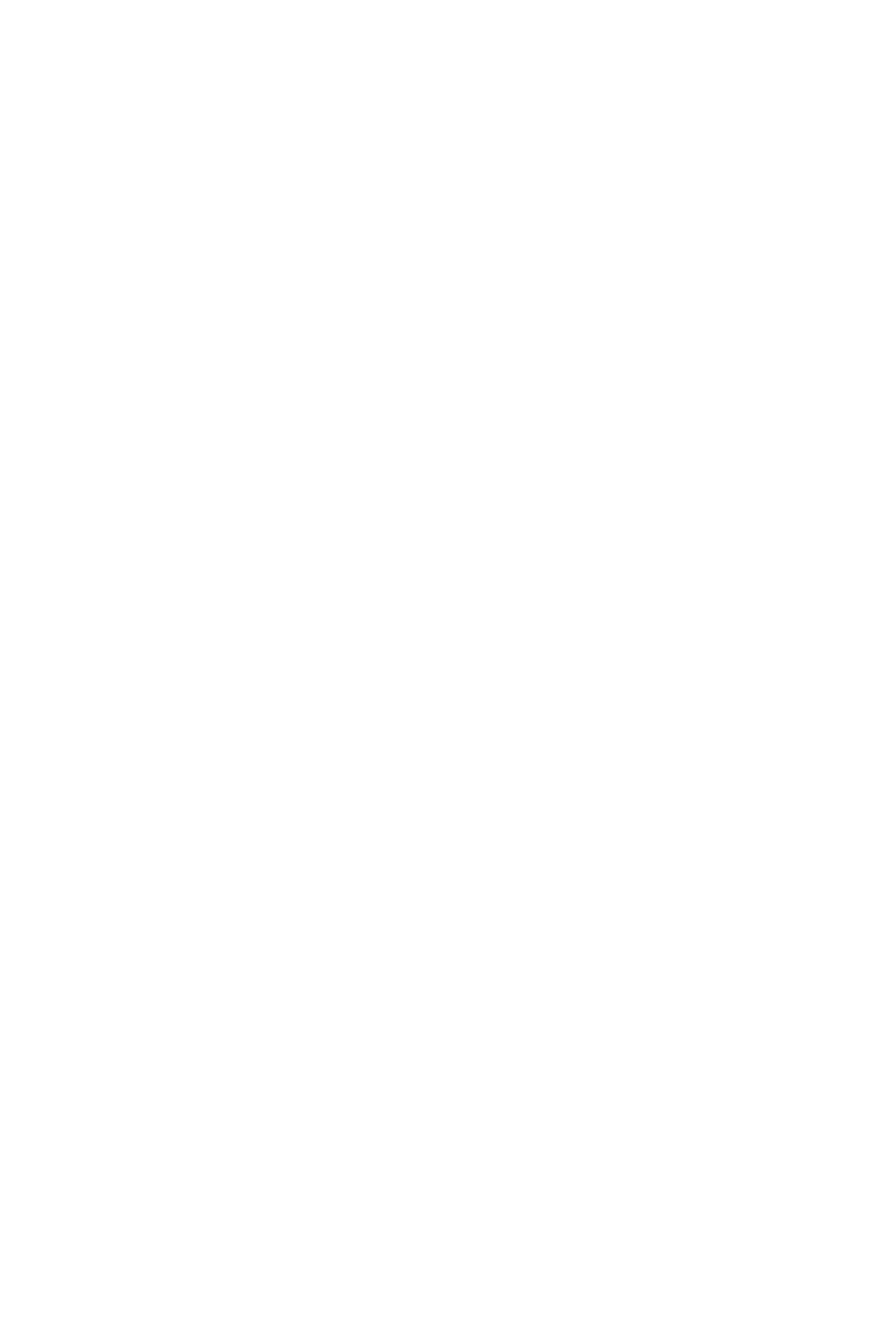
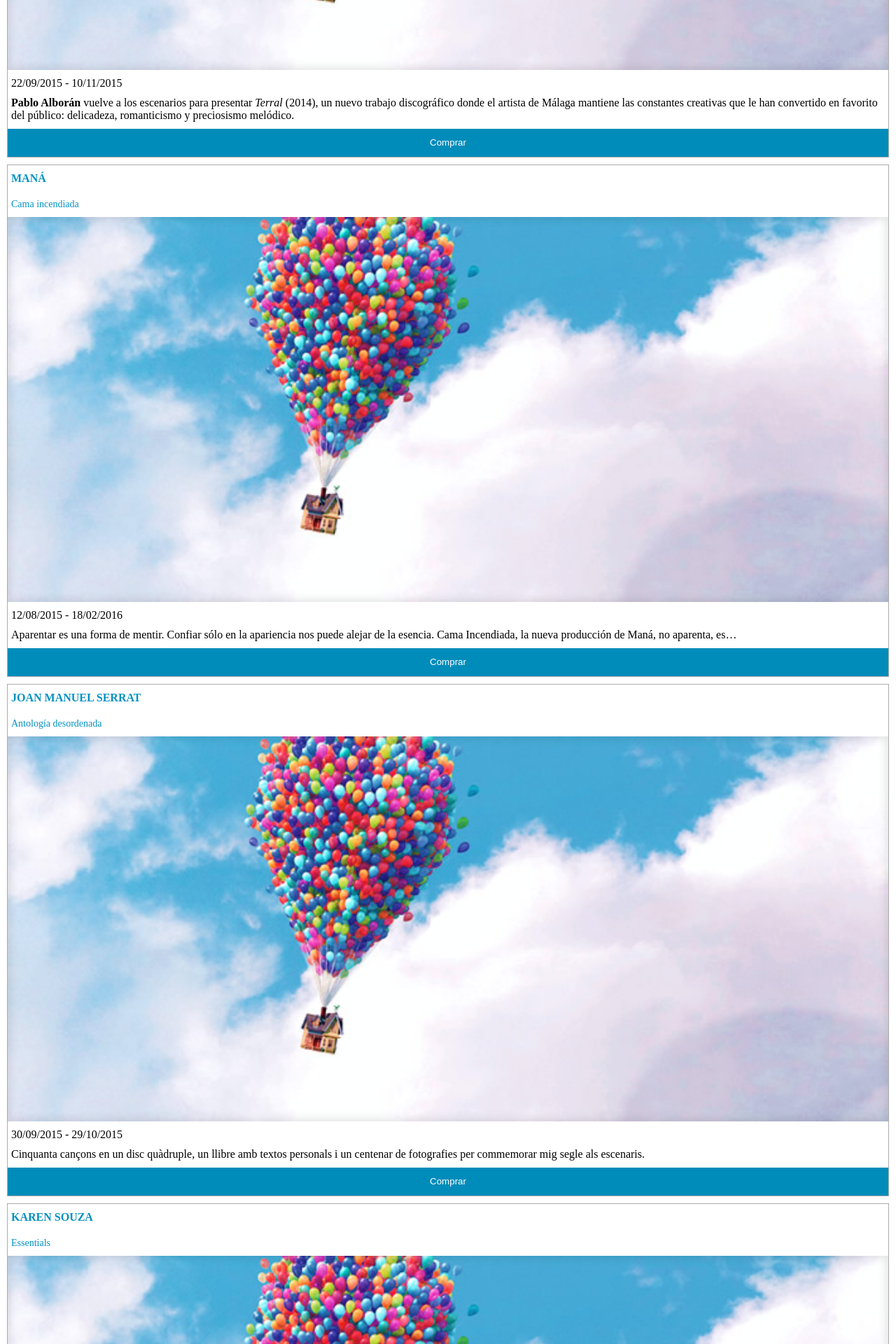
Before and after one commit to VictorDeBlas/TicketApp, an Angular app: page / in a window 1280 px wide. Shown: the part 600-2520 px from the top of the page at 70% size. Before the commit the page ends 800 px from the top, so only its background shows below. Built offline with nearby package versions, Linux system fonts and the light colour scheme; no server answers.

Commit message:
added json modified and images, rendering description as html

```diff
--- a/angular.json
+++ b/angular.json
@@ -25,7 +25,12 @@
             "aot": false,
             "assets": [
               "src/favicon.ico",
-              "src/assets"
+              "src/assets",
+              {
+                "glob": "**/*",
+                "input": "./img",
+                "output": "./assets/img"
+              }
             ],
             "styles": [
               "src/styles.scss"
--- a/src/app/event/event.component.html
+++ b/src/app/event/event.component.html
@@ -4,7 +4,7 @@
         <span class="app-detail-subtitle">{{event.subtitle}}</span>
         <img [src]="event.image">
         <span>{{event.startDateTime | date: 'dd/MM/yyyy'}} - {{event.endDateTime | date: 'dd/MM/yyyy'}}</span>
-        <span class="app-detail-description">{{event.description}}</span>
+        <div class="app-detail-description" [innerHtml]="event.description"></div>
     </div>
     <button (click)="openSessionDetail()">Comprar</button>
 </div>
--- a/src/app/event/event.component.scss
+++ b/src/app/event/event.component.scss
@@ -17,6 +17,7 @@
             color: #0091c2;
             font-size: 14px;
         }
+        div,
         span {
             padding: 5px;
         }
--- /dev/null
+++ b/src/assets/events.json
@@ -0,0 +1,42 @@
+[
+    {
+        "id": "184",
+        "title": "PABLO ALBORÁN",
+        "subtitle": "Terral (2014)",
+        "image": "/assets/img/sample-image.jpg",
+        "place": "Palau Sant Jordi, Barcelona",
+        "startDate": "1442959200000",
+        "endDate": "1447196400000",
+        "description": "<b>Pablo Alborán</b> vuelve a los escenarios para presentar <i>Terral</i> (2014), un nuevo trabajo discográfico donde el artista de Málaga mantiene las constantes creativas que le han convertido en favorito del público: delicadeza, romanticismo y preciosismo melódico."
+    },
+    {
+        "id": "219",
+        "title": "MANÁ",
+        "subtitle": "Cama incendiada",
+        "image": "/assets/img/sample-image.jpg",
+        "place": "Fòrum, Barcelona",
+        "startDate": "1439416800000",
+        "endDate": "1455836400000",
+        "description": "Aparentar es una forma de mentir. Confiar sólo en la apariencia nos puede alejar de la esencia. Cama Incendiada, la nueva producción de Maná, no aparenta, es… "
+    },
+    {
+        "id": "68",
+        "title": "JOAN MANUEL SERRAT",
+        "subtitle": "Antología desordenada",
+        "image": "/assets/img/sample-image.jpg",
+        "place": "Camp de Mart, Tarragona",
+        "startDate": "1443650400000",
+        "endDate": "1446159600000",
+        "description": "Cinquanta cançons en un disc quàdruple, un llibre amb textos personals i un centenar de fotografies per commemorar mig segle als escenaris."
+    },
+    {
+        "id": "175",
+        "title": "KAREN SOUZA",
+        "subtitle": "Essentials",
+        "image": "/assets/img/sample-image.jpg",
+        "place": "Luz de Gas, Barcelona",
+        "startDate": "1442268000000",
+        "endDate": "1449270000000",
+        "description": "While Karen Souza´s voice may sound like it was made for jazz, she is in fact a relative newcomer to this genre of music."
+    }
+]
--- a/src/styles.scss
+++ b/src/styles.scss
@@ -1 +1,27 @@
 /* You can add global styles to this file, and also import other style files */
+
+html {
+    display: flex;
+    flex-direction: column;
+    min-height: 100vh;
+
+    body {
+        display: flex;
+        flex: 1;
+        flex-direction: column;
+        margin: 0;
+
+        app-root {
+            flex: 1;
+            display: flex;
+            flex-direction: column;
+
+            router-outlet + * {
+                display: flex;
+                flex: 1 0 auto;
+                margin-top: 10px;
+                margin-bottom: 10px;
+            }
+        }
+    }
+}
```
Also changed, not shown: src/assets/event-info-184.json (added, +30 -0 lines), src/assets/event-info-68.json (added, +26 -0 lines), src/assets/img/sample-image.jpg (added), src/assets/img/trash.png (added).
